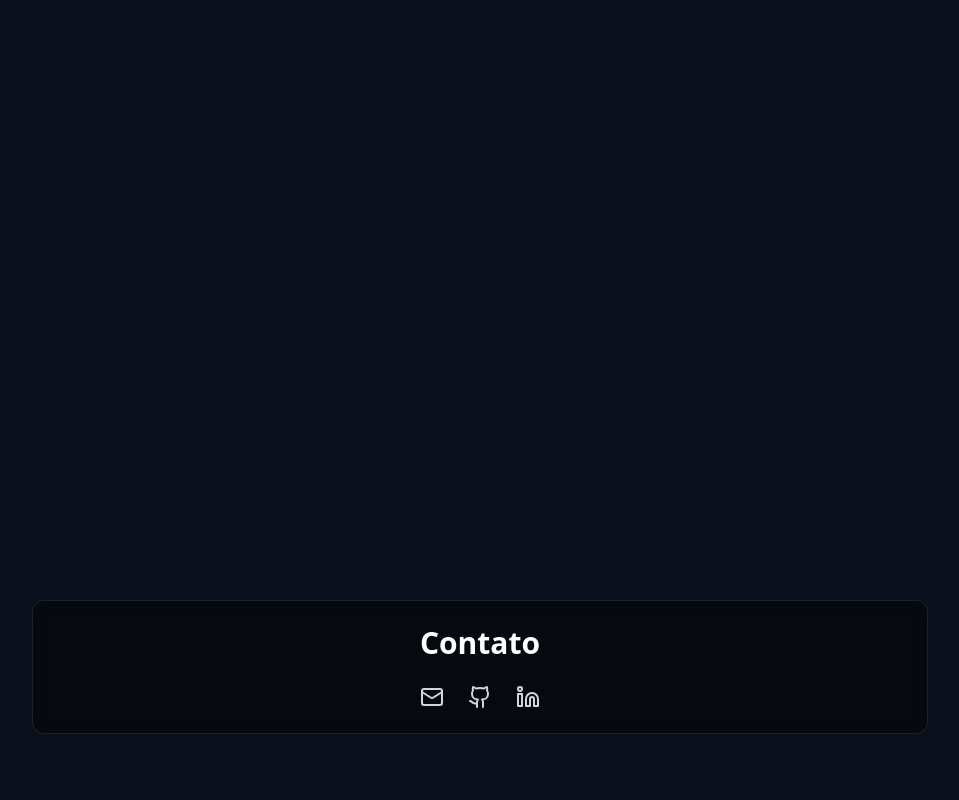
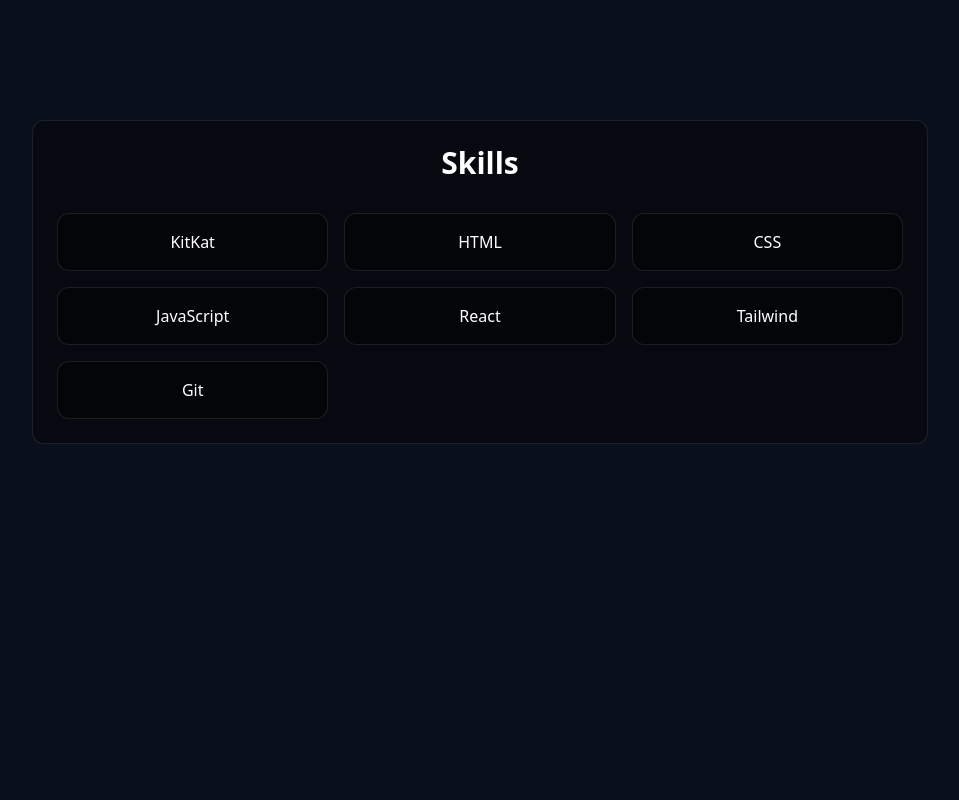
Before and after one commit to Hyue2/Meu-portfolio, a React (Vite) app: page / in a window 1280 px wide. Shown: the part 1560-2360 px from the top of the page, without its empty margins (160-1119 px from the left). Built offline with nearby package versions, Linux system fonts and the light colour scheme.

Commit message:
atualizacao layout com funcoes clickaveis

```diff
--- a/src/App.jsx
+++ b/src/App.jsx
@@ -1,27 +1,20 @@
-import React from "react";
-import Navbar from "./components/Navbar";
-import About from "./components/About";
-import Projects from "./components/Projects";
-import Contact from "./components/Contact";
+import Navbar from './components/Navbar';
+import Hero from './components/Hero';
+import About from './components/About';
+import Skills from './components/Skills';
+import Projects from './components/Projects';
+import Contact from './components/Contact';
 
 function App() {
   return (
-    <div className="bg-[#0a0f1c] text-white min-h-screen">
+    <>
       <Navbar />
-      <main className="max-w-5xl mx-auto px-4 sm:px-6 lg:px-8">
-        <section id="about" className="py-24">
-          <About />
-        </section>
-
-        <section id="projects" className="py-24">
-          <Projects />
-        </section>
-
-        <section id="contact" className="py-24">
-          <Contact />
-        </section>
-      </main>
-    </div>
+      <Hero />
+      <About />
+      <Skills />
+      <Projects />
+      <Contact />
+    </>
   );
 }
 
--- a/src/components/Navbar.jsx
+++ b/src/components/Navbar.jsx
@@ -8,7 +8,7 @@ export default function Navbar() {
   return (
     <nav className="fixed top-0 w-full bg-[#0a0f1c] bg-opacity-90 backdrop-blur-sm border-b border-white/10 z-50">
       <div className="max-w-6xl mx-auto flex justify-between items-center px-6 py-4">
-        <a href="#hero" className="text-xl font-bold tracking-wide">Luiz.dev</a>
+        <a href="#hero" className="text-xl font-bold tracking-wide">Portfolio Luiz.Dev</a>
         <div className="hidden md:flex space-x-6">
           <a href="#about" className="hover:text-cyan-400 transition-colors">Sobre</a>
           <a href="#skills" className="hover:text-cyan-400 transition-colors">Skills</a>
--- a/src/components/Skills.jsx
+++ b/src/components/Skills.jsx
@@ -1,21 +1,54 @@
-import Card from './Card';
+export default function Skills() {
+  const skills = [
+    {
+      name: "KitKat",
+      link: "https://production.assets.clips.twitchcdn.net/v2/media/KitschyFairPoxRuleFive-BH4KizM8DYsmdZh-/e734a074-d940-4bab-b7a9-da483354190b/video-1080.mp4?sig=06b33d7f3bc1fb029fe9e629cc188fedf45f352f&token=%7B%22authorization%22%3A%7B%22forbidden%22%3Afalse%2C%22reason%22%3A%22%22%7D%2C%22clip_uri%22%3A%22%22%2C%22clip_slug%22%3A%22KitschyFairPoxRuleFive-BH4KizM8DYsmdZh-%22%2C%22device_id%22%3A%22PPLsnET81SaTAVqn3j88vCU0KLyxSMhs%22%2C%22expires%22%3A1749553162%2C%22user_id%22%3A%22176899238%22%2C%22version%22%3A3%7D"
+    },
+    {
+      name: "HTML",
+      link: "https://developer.mozilla.org/pt-BR/docs/Web/HTML"
+    },
 
-export default function Skills() {
-  const skills = ['React', 'Tailwind CSS', 'JavaScript', 'Git', 'HTML', 'CSS', 'python'];
+    {
+      name: "CSS",
+      link: "https://developer.mozilla.org/pt-BR/docs/Web/CSS"
+    },
+    {
+      name: "JavaScript",
+      link: "https://developer.mozilla.org/pt-BR/docs/Web/JavaScript"
+    },
+    {
+      name: "React",
+      link: "https://react.dev/"
+    },
+    {
+      name: "Tailwind",
+      link: "https://tailwindcss.com/"
+    },
+    {
+      name: "Git",
+      link: "https://github.com/Hyue2"
+    }
+  ];
 
   return (
     <section id="skills" className="min-h-screen py-20 px-6">
-      <div className="max-w-4xl mx-auto">
-        <Card>
-          <h2 className="text-3xl font-bold mb-6 text-center">Skills</h2>
-          <div className="grid grid-cols-2 md:grid-cols-3 gap-6 text-center text-lg text-gray-300">
-            {skills.map(skill => (
-              <div key={skill} className="hover:text-cyan-400 transition-colors">
-                {skill}
-              </div>
-            ))}
-          </div>
-        </Card>
+      <div className="max-w-4xl mx-auto text-center bg-black/40 border border-white/10 rounded-xl p-6">
+        <h2 className="text-3xl font-bold mb-8 text-white">Skills</h2>
+
+        <div className="grid grid-cols-2 sm:grid-cols-3 gap-4">
+          {skills.map((skill, index) => (
+            <a
+              key={index}
+              href={skill.link}
+              target="_blank"
+              rel="noopener noreferrer"
+              className="bg-black/40 border border-white/10 text-white text-sm sm:text-base font-medium rounded-xl p-4 hover:bg-cyan-600 transition-colors duration-200 text-center"
+            >
+              {skill.name}
+            </a>
+          ))}
+        </div>
       </div>
     </section>
   );
--- a/src/index.css
+++ b/src/index.css
@@ -1,4 +1,8 @@
 @import "tailwindcss";
+html {
+  scroll-behavior: smooth;
+}
+
 
 body {
   @apply bg-[#0a0f1c] text-white m-0 p-0 w-screen overflow-x-hidden;
```
